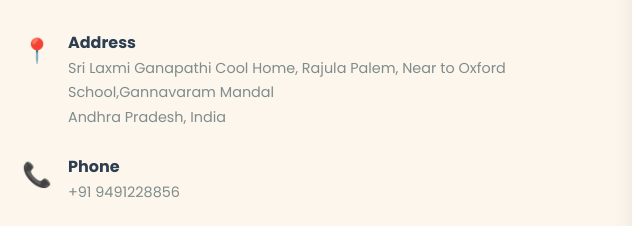
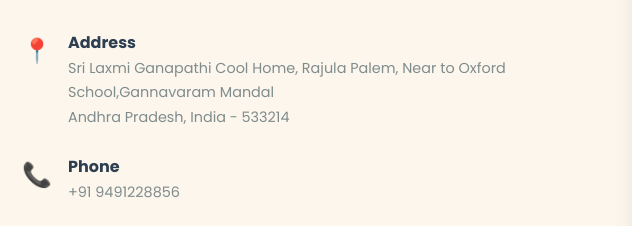
Before and after one commit to ggadira/konaseema-pickles, a website: page public/index.html in a window 1280 px wide. Shown: the part 3029-3255 px from the top of the page, 38-678 px from the left. Drawn offline with nearby package versions, Linux system fonts and the light colour scheme; no server answers.

Commit message:
Add pin code 533214 to address

```diff
--- a/public/index.html
+++ b/public/index.html
@@ -173,7 +173,7 @@
             <span class="contact-icon">📍</span>
             <div>
               <strong>Address</strong>
-              <p>Sri Laxmi Ganapathi Cool Home, Rajula Palem, Near to Oxford School,Gannavaram Mandal  <br>Andhra Pradesh, India</p>
+              <p>Sri Laxmi Ganapathi Cool Home, Rajula Palem, Near to Oxford School,Gannavaram Mandal  <br>Andhra Pradesh, India - 533214</p>
             </div>
           </div>
           <div class="contact-item">
```
